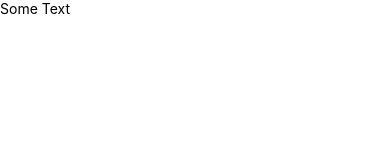
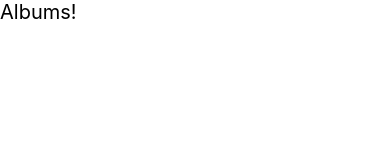
Before and after one commit to YuckiestPenguin/ReactNative-Album-App, a React Native app: screen / in a window 390 px wide. Shown: the top 160 px of the page. Built offline with nearby package versions, Linux system fonts and the light colour scheme.

Commit message:
added header

```diff
--- a/App.js
+++ b/App.js
@@ -7,14 +7,13 @@
  */
 
 import React, {Component} from 'react';
-import {Text} from 'react-native';
-
+import Header from './src/components/header'
 
 type Props = {};
 export default class App extends Component<Props> {
   render() {
     return (
-        <Text>Some Text</Text>
+        <Header></Header>
     );
   }
 }
--- /dev/null
+++ b/src/components/header.js
@@ -0,0 +1,19 @@
+import React from 'react';
+import {Text} from 'react-native';
+
+// Make component
+const Header = () => {
+    const {textStyle} = styles;
+    return (
+        <Text style={textStyle}>Albums!</Text>
+    )
+};
+
+const styles = {
+    textStyle: {
+        fontSize: 20
+    }
+};
+
+// Make component available everywhere
+export default Header;
```
